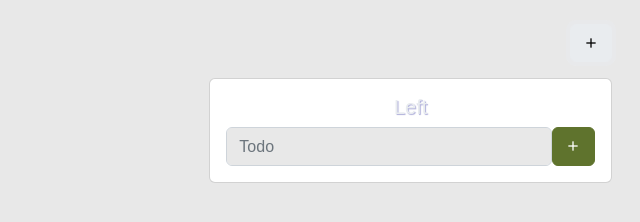
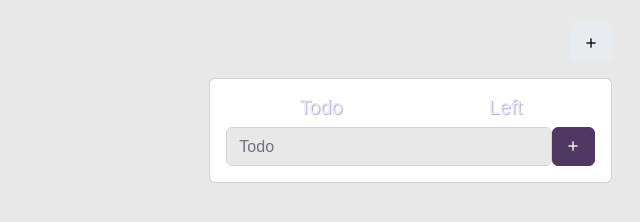
Before and after one commit to dustinbates/checkpoint-week-four, a website with bundled scripts: page index.html in a window 1280 px wide. Both pictures are taken after a click on the button 1231 px from the left and 43 px from the top of the page. Shown: the whole page, without its empty margins (640-1280 px from the left). Built offline with nearby package versions, Linux system fonts and the light colour scheme; a script that the page names is missing.

Commit message:
made style changes. all requirements met!

```diff
--- a/app/Models/Weather.js
+++ b/app/Models/Weather.js
@@ -5,6 +5,7 @@ export class Weather {
         this.tempC = Math.floor(data.main.temp) - 273
         this.tempF = Math.floor(this.tempC * 9/5) + 32
         this.isF = true
+        this.clouds = data.clouds.all
     }
 
     get WeatherTemplate(){
--- a/index.html
+++ b/index.html
@@ -26,15 +26,22 @@
         </p>
         <div class="collapse" id="collapseExample">
           <div class="card card-body">
-            <h5 class="text-center text-light"><span id="todoCount"> </span> Left</h5>
-            <form class="d-flex justify-content-between sticky-top" onsubmit="app.todosController.createTodo()">
-              <input required type="text" class="form-control" id="description" placeholder="Todo" name="description">
-              <button class="btn btn-success"><i class="mdi mdi-plus"></i></button>
-            </form>
+            <div class="d-flex justify-content-around text-light">
+              <h5>Todo</h5>
+              <h5 class="text-center text-light"><span id="todoCount"> </span> Left</h5>
+            </div>
             <div class="row">
               <div class="col-12" id="todoList"></div>
 
             </div>
+            <form class="d-flex justify-content-between sticky-bottom" onsubmit="app.todosController.createTodo()">
+              <input required type="text" class="form-control" id="description" placeholder="Todo" name="description">
+              <button class="btn btn-info"><i class="mdi mdi-plus"></i></button>
+            </form>
+            <!-- <div class="row">
+              <div class="col-12" id="todoList"></div>
+
+            </div> -->
           </div>
         </div>
       </div>
```
